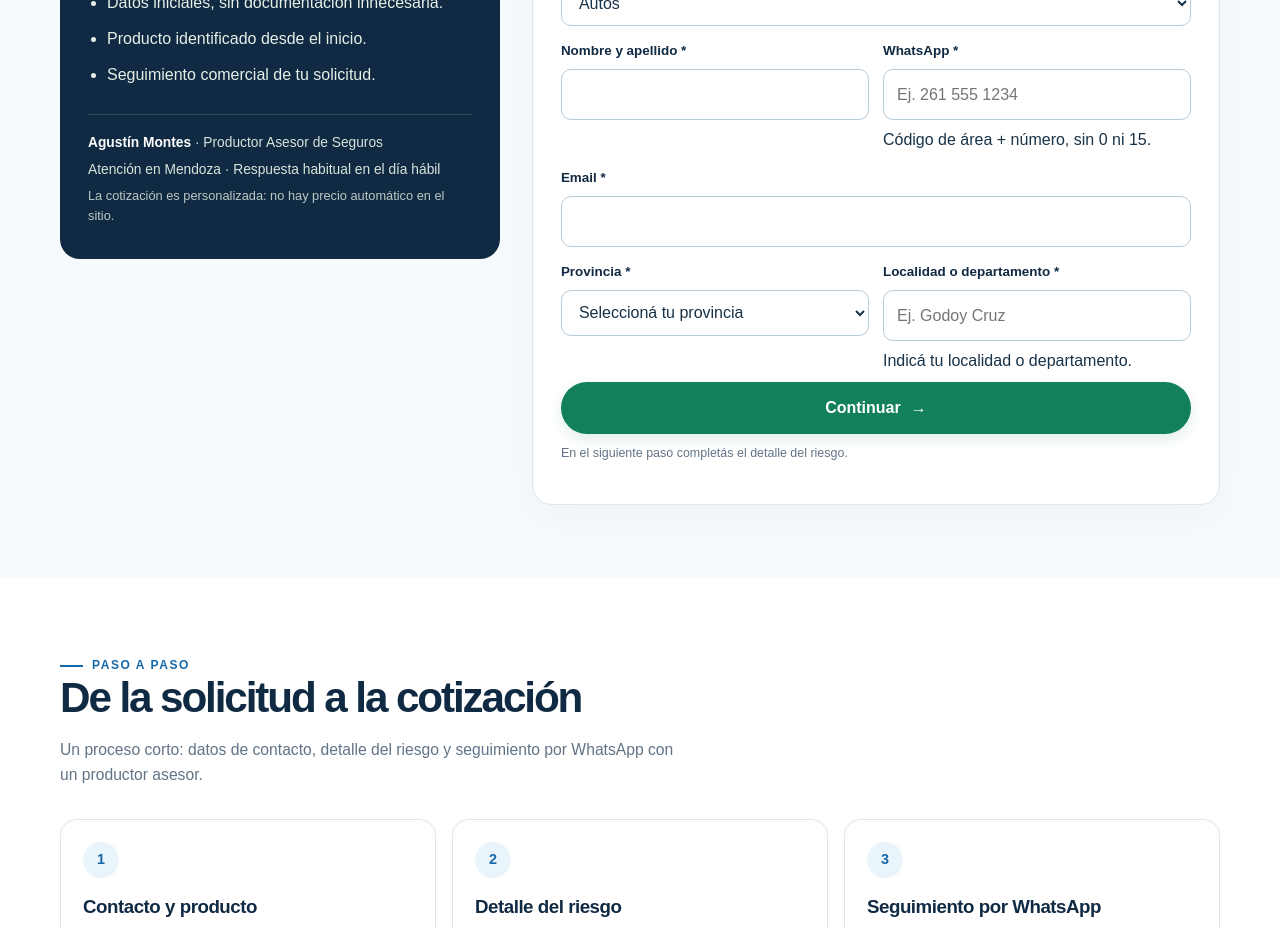
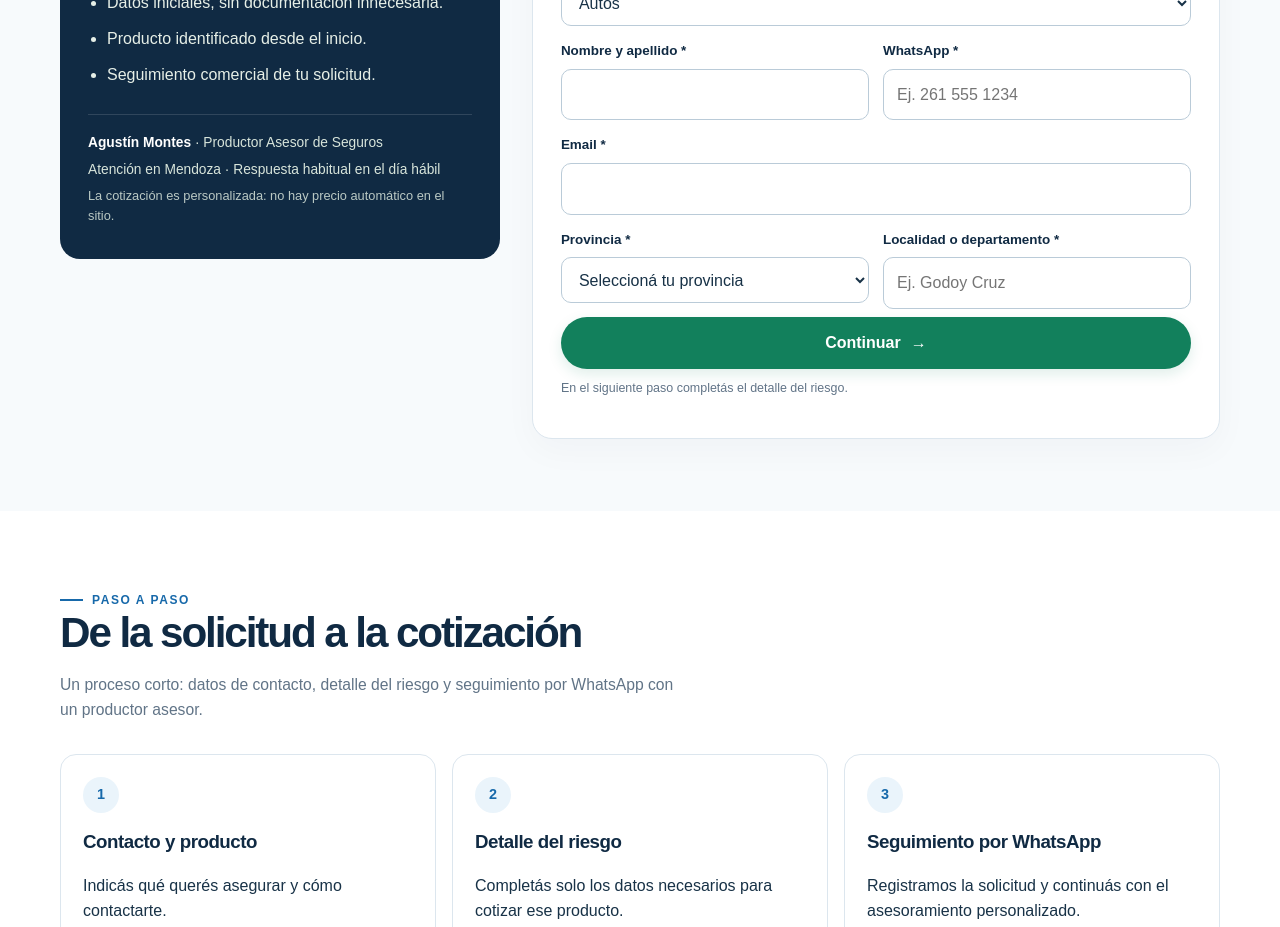
Before and after one commit to popnegro/cotizatuseguro, a Next.js app: page / in a window 1280 px wide. Shown: the part 2580-3507 px from the top of the page. Built offline with nearby package versions, Linux system fonts and the light colour scheme.

Commit message:
fix(ux): remove redundant contact field hints

```diff
--- a/app/page.tsx
+++ b/app/page.tsx
@@ -417,8 +417,7 @@ export default function Home() {
                 </div>
                 <div className={"field" + (fieldErrors.phone ? " has-error" : "")}>
                   <label htmlFor="phone">WhatsApp *</label>
-                  <input id="phone" name="phone" type="tel" autoComplete="tel" inputMode="tel" minLength={8} maxLength={30} placeholder="Ej. 261 555 1234" value={form.phone} onChange={(e) => { setForm({ ...form, phone: e.target.value }); setFieldErrors((prev) => { const n = { ...prev }; delete n.phone; return n; }); }} aria-invalid={!!fieldErrors.phone} aria-describedby={fieldErrors.phone ? "err-phone phone-hint" : "phone-hint"} />
-                  <span className="field-hint" id="phone-hint">Código de área + número, sin 0 ni 15.</span>
+                  <input id="phone" name="phone" type="tel" autoComplete="tel" inputMode="tel" minLength={8} maxLength={30} placeholder="Ej. 261 555 1234" value={form.phone} onChange={(e) => { setForm({ ...form, phone: e.target.value }); setFieldErrors((prev) => { const n = { ...prev }; delete n.phone; return n; }); }} aria-invalid={!!fieldErrors.phone} aria-describedby={fieldErrors.phone ? "err-phone" : undefined} />
                   {fieldErrors.phone && <span className="field-error" id="err-phone">{fieldErrors.phone}</span>}
                 </div>
                 <div className={"field field-full" + (fieldErrors.email ? " has-error" : "")}>
@@ -436,8 +435,7 @@ export default function Home() {
                 </div>
                 <div className="field">
                   <label htmlFor="city">Localidad o departamento *</label>
-                  <input id="city" name="city" autoComplete="address-level2" maxLength={100} placeholder="Ej. Godoy Cruz" value={form.city} onChange={(e) => { setForm({ ...form, city: e.target.value }); setFieldErrors((prev) => { const n = { ...prev }; delete n.city; return n; }); }} aria-invalid={!!fieldErrors.city} aria-describedby={fieldErrors.city ? "err-city" : "city-hint"} />
-                  <span className="field-hint" id="city-hint">Indicá tu localidad o departamento.</span>
+                  <input id="city" name="city" autoComplete="address-level2" maxLength={100} placeholder="Ej. Godoy Cruz" value={form.city} onChange={(e) => { setForm({ ...form, city: e.target.value }); setFieldErrors((prev) => { const n = { ...prev }; delete n.city; return n; }); }} aria-invalid={!!fieldErrors.city} aria-describedby={fieldErrors.city ? "err-city" : undefined} />
                   {fieldErrors.city && <span className="field-error" id="err-city">{fieldErrors.city}</span>}
                 </div>
               </div>
```
